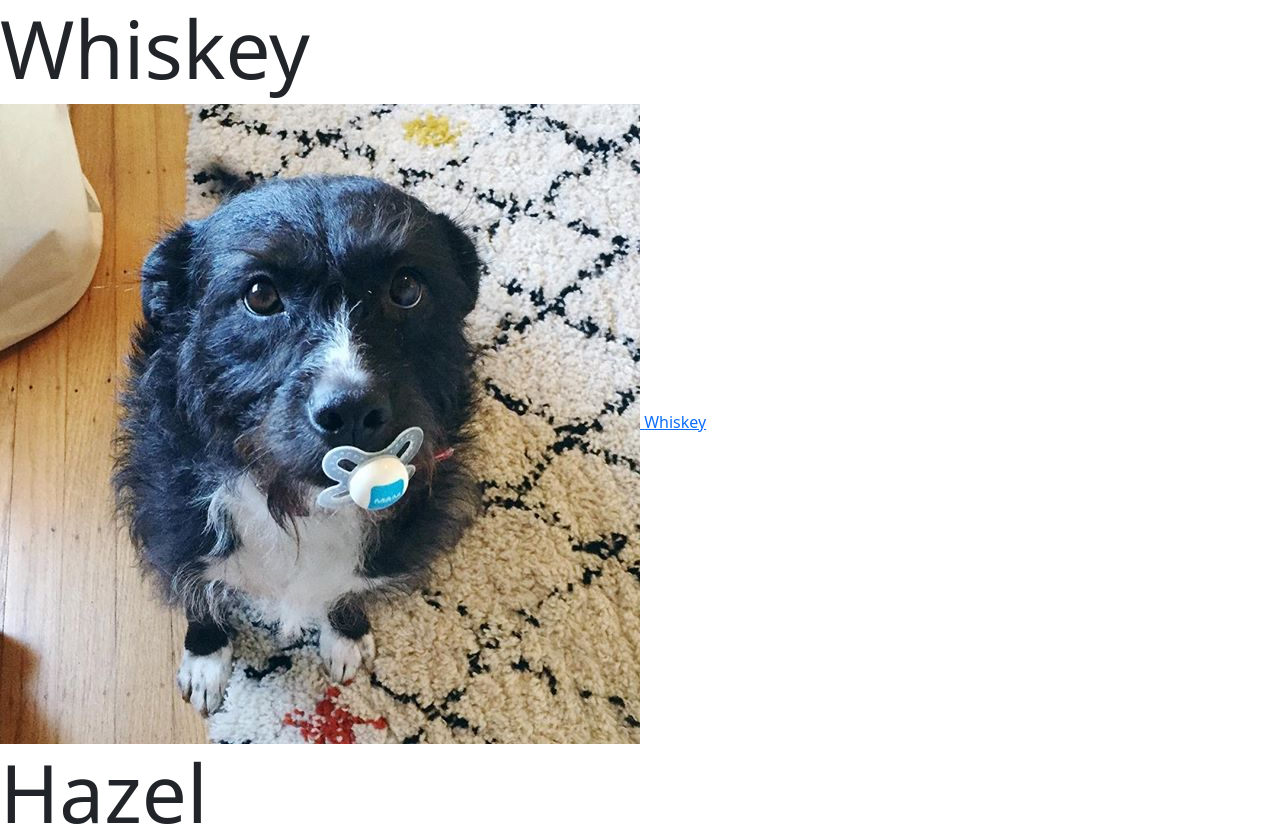
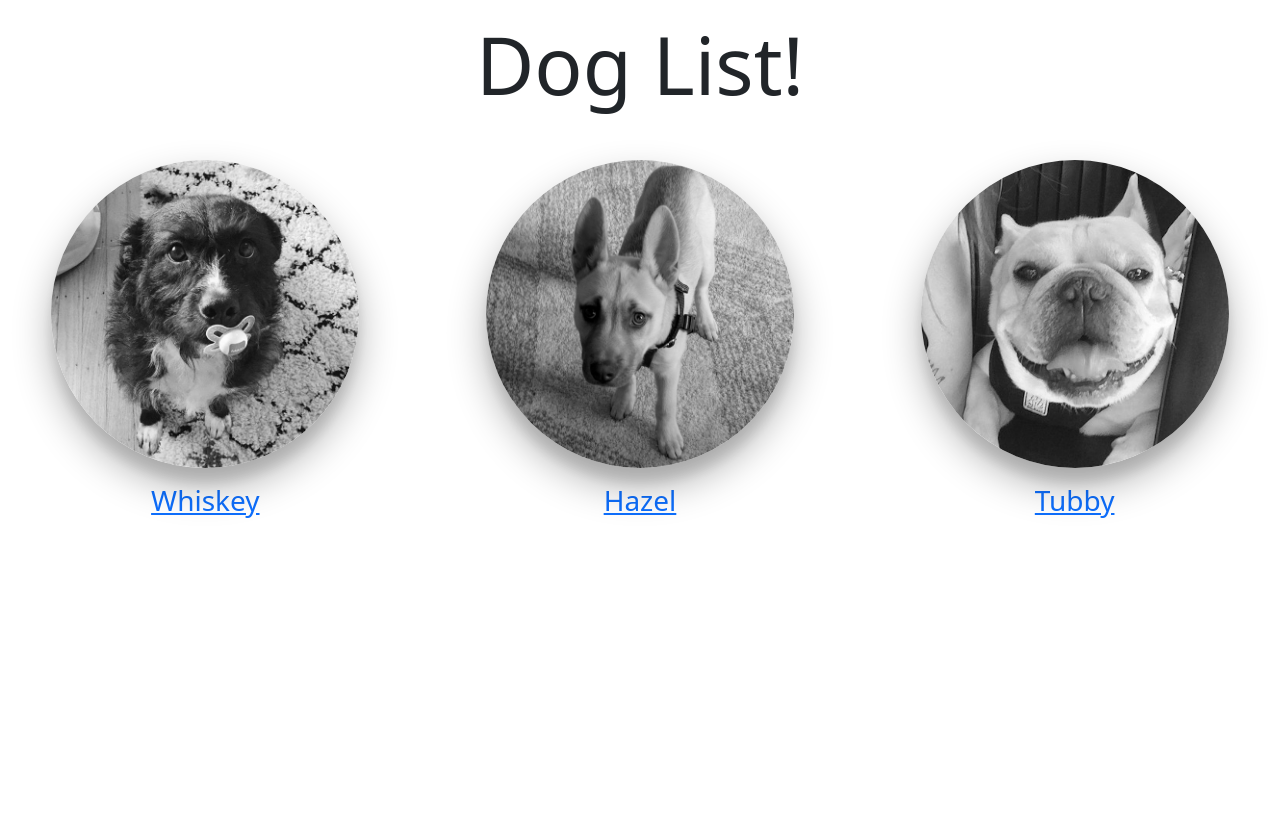
Before and after one commit to criscros-garcia/react-router-dog-app, a React (Create React App) app: page /dogs in a window 1280 px wide. Shown: the top 826 px of the page. After the commit the page ends 800 px from the top, so only its background shows below. Built offline with nearby package versions, Linux system fonts and the light colour scheme.

Commit message:
Start styling the images and the links

```diff
--- a/src/DogList.css
+++ b/src/DogList.css
@@ -0,0 +1,8 @@
+.Dog img{
+  width: 75%;
+  filter: grayscale();
+  border-radius: 50%;
+  box-shadow: 0 19px 38px rgba(0, 0, 0, 0.3), 0 15px 12px rgba(0, 0, 0, 0.1);
+  transition: 0.4s filter ease;
+
+}
--- a/src/DogList.js
+++ b/src/DogList.js
@@ -1,22 +1,24 @@
 import { Component } from "react";
 import { Link } from "react-router-dom";
-
+import './DogList.css';
 
 
 class DogList extends Component{
 render(){
   return(
-    <div>
-
-      {this.props.dogs.map(d => (
-        <div>
-          <h1 className="display-1">{d.name}</h1>
-          <img src={d.src} alt={d.name}/>
-          <Link to={`/dogs/${d.name}`} > {d.name} </Link >
-        </div>
+    <div className='DogList'>
+      <h1 className='display-1 text-center mt-3 mb-5'>Dog List!</h1>
+      <div className='row'>
+        {this.props.dogs.map(d => (
+          <div className='Dog col-lg-4 text-center'>
+            <img src={d.src} alt={d.name}/>
+            <h3 className='mt-3'>
+            <Link className='underline' to={`/dogs/${d.name}`} > {d.name} </Link >
+            </h3>
+          </div>
       ))
-      }
-
+    }
+      </div>
     </div>
   );
   }
```
